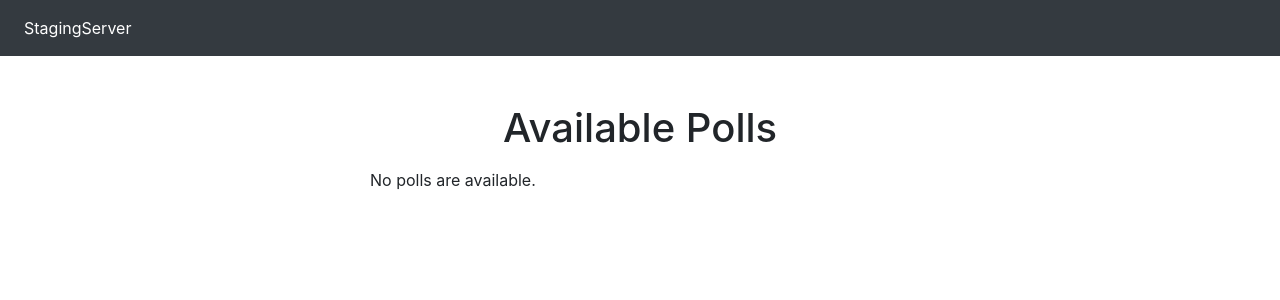
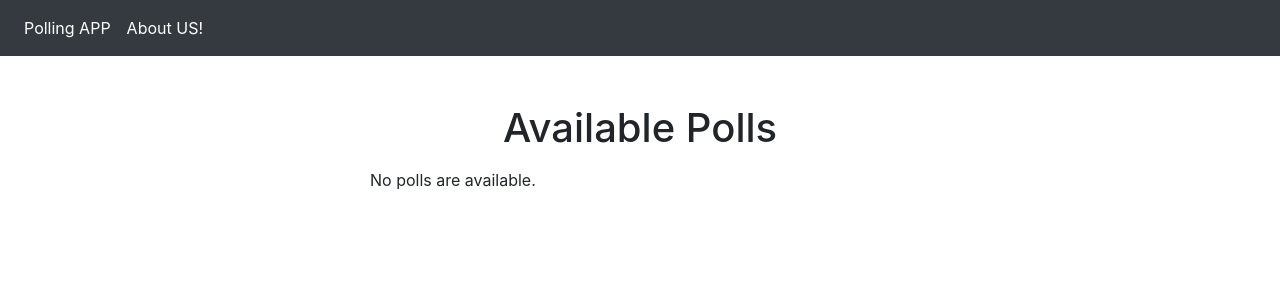
Before and after one commit to talatghafoor/Django-Polling-DevOps, a Django app: page /polls/ in a window 1280 px wide. Shown: the top 300 px of the page. Run offline with Django 3.2, Linux system fonts and the light colour scheme; data that the repository does not hold is empty; some libraries are stand-ins or nearby versions.

```diff
--- a/templates/base.html
+++ b/templates/base.html
@@ -16,7 +16,10 @@
         <div class="collapse navbar-collapse" id="navbarsExample02">
             <ul class="navbar-nav mr-auto">
             <li class="nav-item active">
-                <a class="nav-link" href="{% url 'polls:index' %}">StagingServer</a>
+                <a class="nav-link" href="{% url 'polls:index' %}">Polling APP</a>
+            </li>
+            <li class="nav-item active">
+                <a class="nav-link" href="#">About US!</a>
             </li>
 
             </ul>
```
Also changed, not shown: 1 other file.
